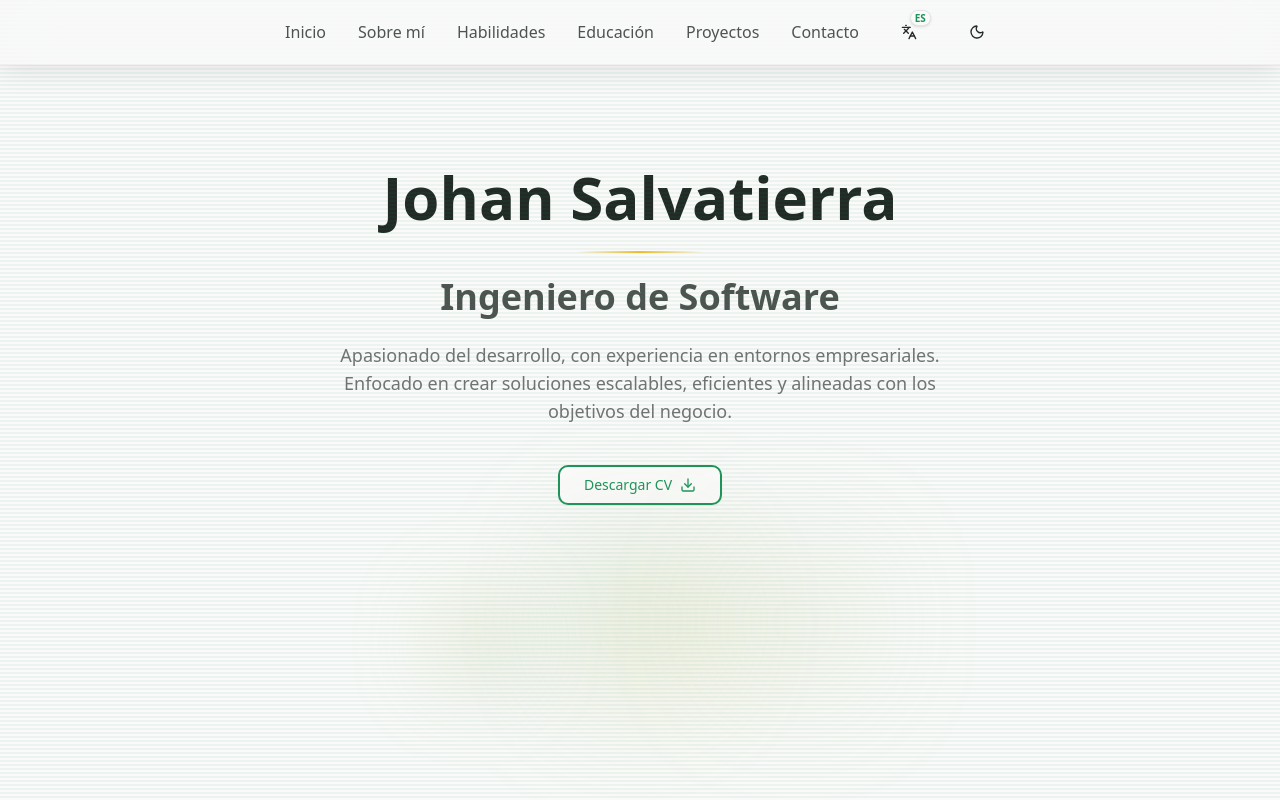
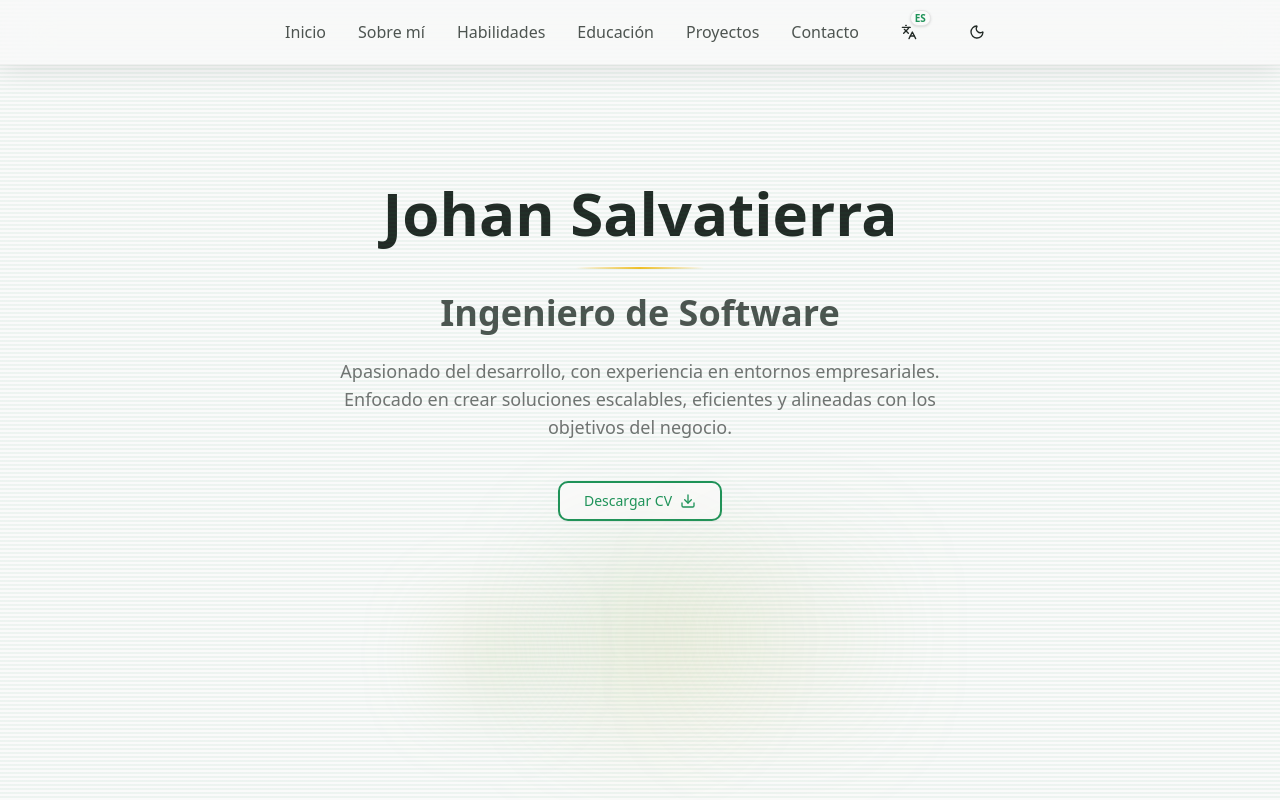
Before and after one commit to dnet0/SlatPortafolio, a React (Vite) app: page / in a window 1280 px wide. Shown: the top 800 px of the page. Built offline with nearby package versions, Linux system fonts and the light colour scheme.

Commit message:
Corrección de navbar

```diff
--- a/src/components/Hero/Hero.tsx
+++ b/src/components/Hero/Hero.tsx
@@ -19,7 +19,7 @@
   return (
     <section
       id="home"
-      className="min-h-screen flex items-center justify-center px-4 sm:px-6 lg:px-8 pt-20 md:pt-24"
+      className="min-h-screen flex items-center justify-center px-4 sm:px-6 lg:px-8 pt-16"
     >
       <div className="container mx-auto text-center">
         <motion.div
--- a/src/index.css
+++ b/src/index.css
@@ -142,3 +142,10 @@
   --background: hsl(150 25% 8%);
   --foreground: hsl(150 10% 95%);
 }
+
+#root {
+  max-width: 1280px;
+  margin: 0 auto;
+  padding: 2rem;
+  text-align: center;
+}
```
